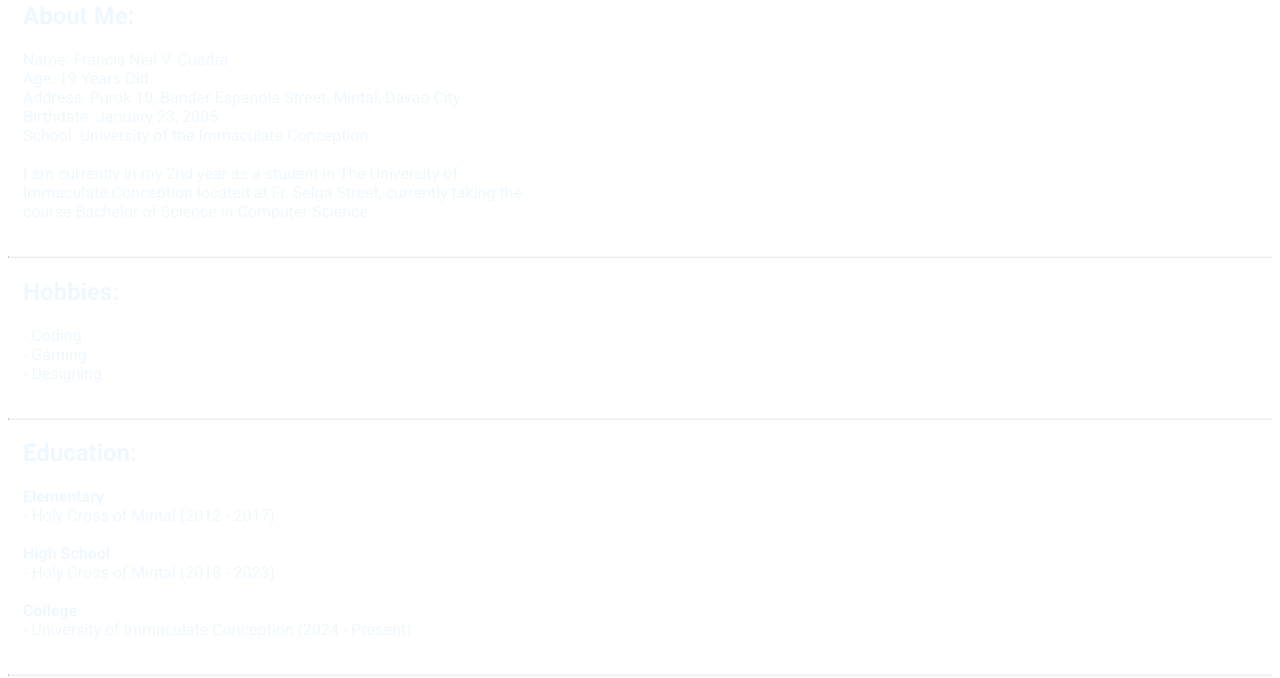
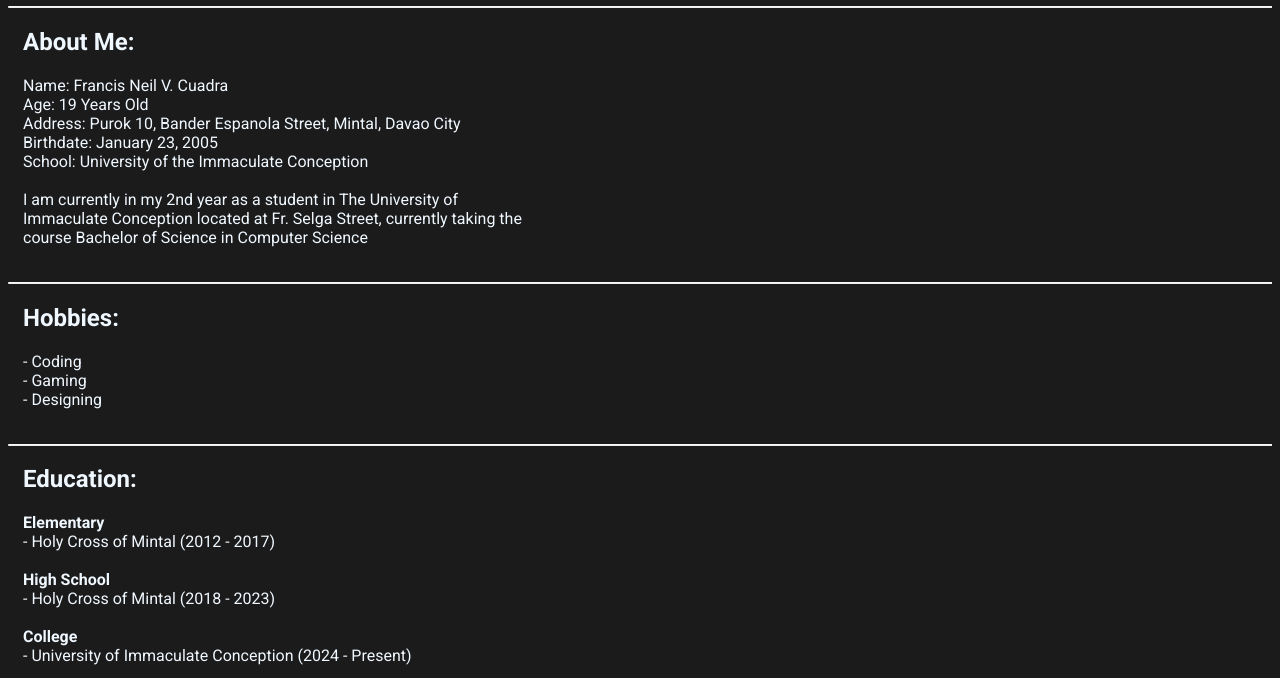
Before and after one commit to fcuadra-99/fcuadra-99.github.io, a plain HTML site: page index.html in a window 1280 px wide. Shown: the part 101-779 px from the top of the page. Drawn offline with Linux system fonts and the light colour scheme.

Commit message:
Update index.html

```diff
--- a/index.html
+++ b/index.html
@@ -13,12 +13,87 @@
       rel="stylesheet"
     />
     <div class="head">
-      <h1 style="color: aliceblue; font-family: Roboto;">
+      <img src=""> <h1 style="color: aliceblue; font-family: Roboto;">
         MyZone
       </h1>
     </div>
   </head>
-  <body>
+  <body bgcolor="#1C1B1C">
+    <hr class="solid" />
+    <div class="about">
+      <h2 style="color: aliceblue; font-family: Roboto">About Me:</h3>
+      <p style="color: aliceblue; font-family: Roboto">
+        Name: Francis Neil V. Cuadra
+        <br />
+        Age: 19 Years Old
+        <br />
+        Address: Purok 10, Bander Espanola Street, Mintal, Davao City
+        <br />
+        Birthdate: January 23, 2005
+        <br />
+        School: University of the Immaculate Conception
+        <br />
+        <br />
+        I am currently in my 2nd year as a student in The University of
+        <br />
+        Immaculate Conception located at Fr. Selga Street, currently taking the
+        <br />
+        course Bachelor of Science in Computer Science
+        <br />
+        <br />
+      </p>
+    </div>
+    <hr class="solid" />
+    <div class="hobbies">
+      <h2 style="color: aliceblue; font-family: Roboto">Hobbies:</h3>
+      <p style="color: aliceblue; font-family: Roboto">
+        - Coding
+        <br />
+        - Gaming
+        <br />
+        - Designing
+        <br />
+        <br />
+      </p>
+    </div>
+    <hr class="solid" />
+    <div class="hobbies">
+      <h2 style="color: aliceblue; font-family: Roboto">Education:</h3>
+      <p style="color: aliceblue; font-family: Roboto">
+        <strong>Elementary</strong>
+        <br />
+        - Holy Cross of Mintal (2012 - 2017)
+        <br />
+        <br />
+        <strong>High School</strong>
+        <br />
+        - Holy Cross of Mintal (2018 - 2023)
+        <br />
+        <br />
+        <strong>College</strong>
+        <br />
+        - University of Immaculate Conception (2024 - Present)
+<!DOCTYPE html>
+<html>
+  <head>
+    <meta charset="UTF-8" />
+    <meta name="viewport" content="width=device-width, initial-scale=1.0" />
+    <link rel="stylesheet" href="style.css" />
+    <link rel="icon" type="image/x-icon" href="game.png">
+    <title>MyZone</title>
+    <link rel="preconnect" href="https://fonts.googleapis.com" />
+    <link rel="preconnect" href="https://fonts.gstatic.com" crossorigin />
+    <link
+      href="https://fonts.googleapis.com/css2?family=Roboto:ital,wght@0,100;0,300;0,400;0,500;0,700;0,900;1,100;1,300;1,400;1,500;1,700;1,900&display=swap"
+      rel="stylesheet"
+    />
+    <div class="head">
+      <img src=""> <h1 style="color: aliceblue; font-family: Roboto;">
+        MyZone
+      </h1>
+    </div>
+  </head>
+  <body bgcolor="#1C1B1C">
     <hr class="solid" />
     <div class="about">
       <h2 style="color: aliceblue; font-family: Roboto">About Me:</h3>
```
